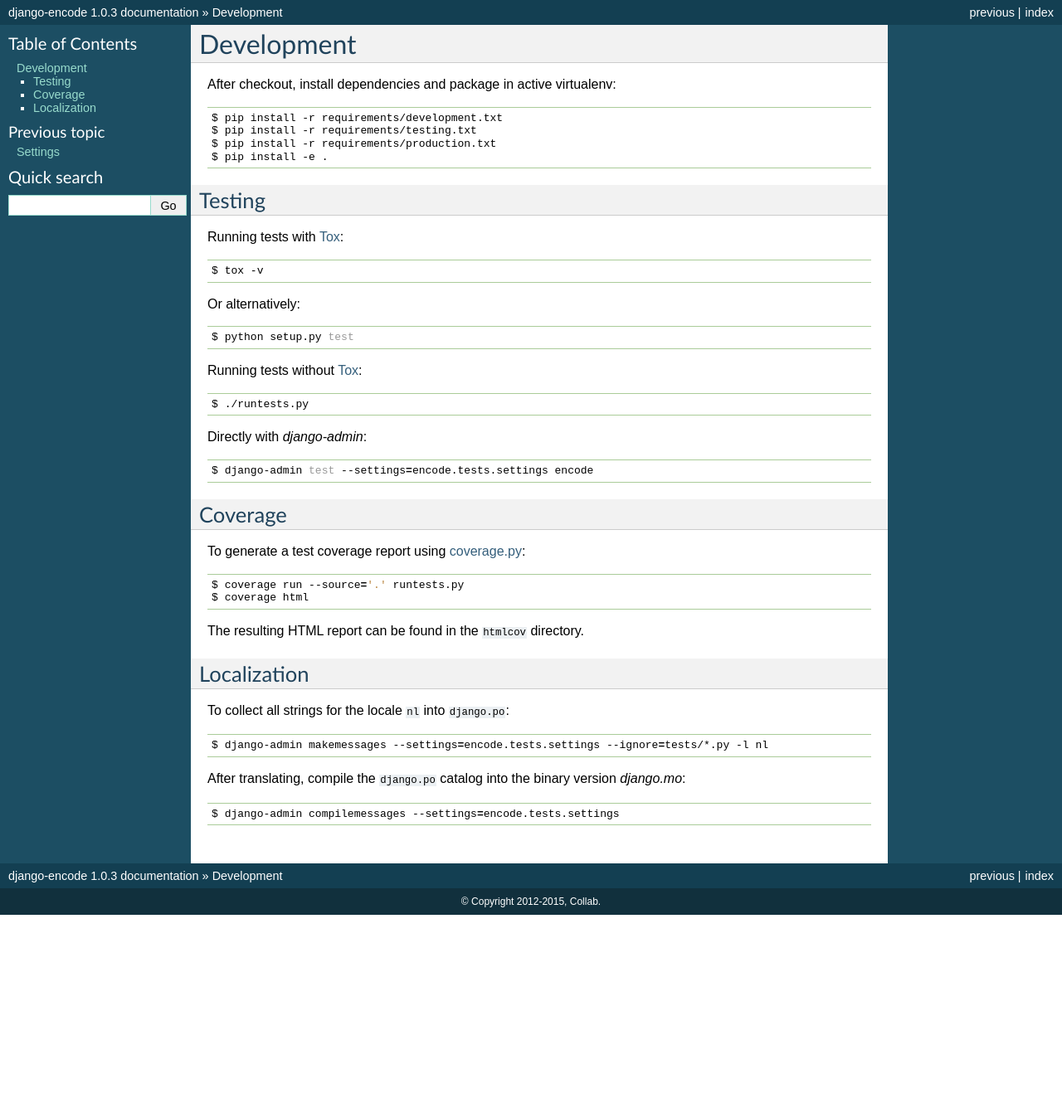
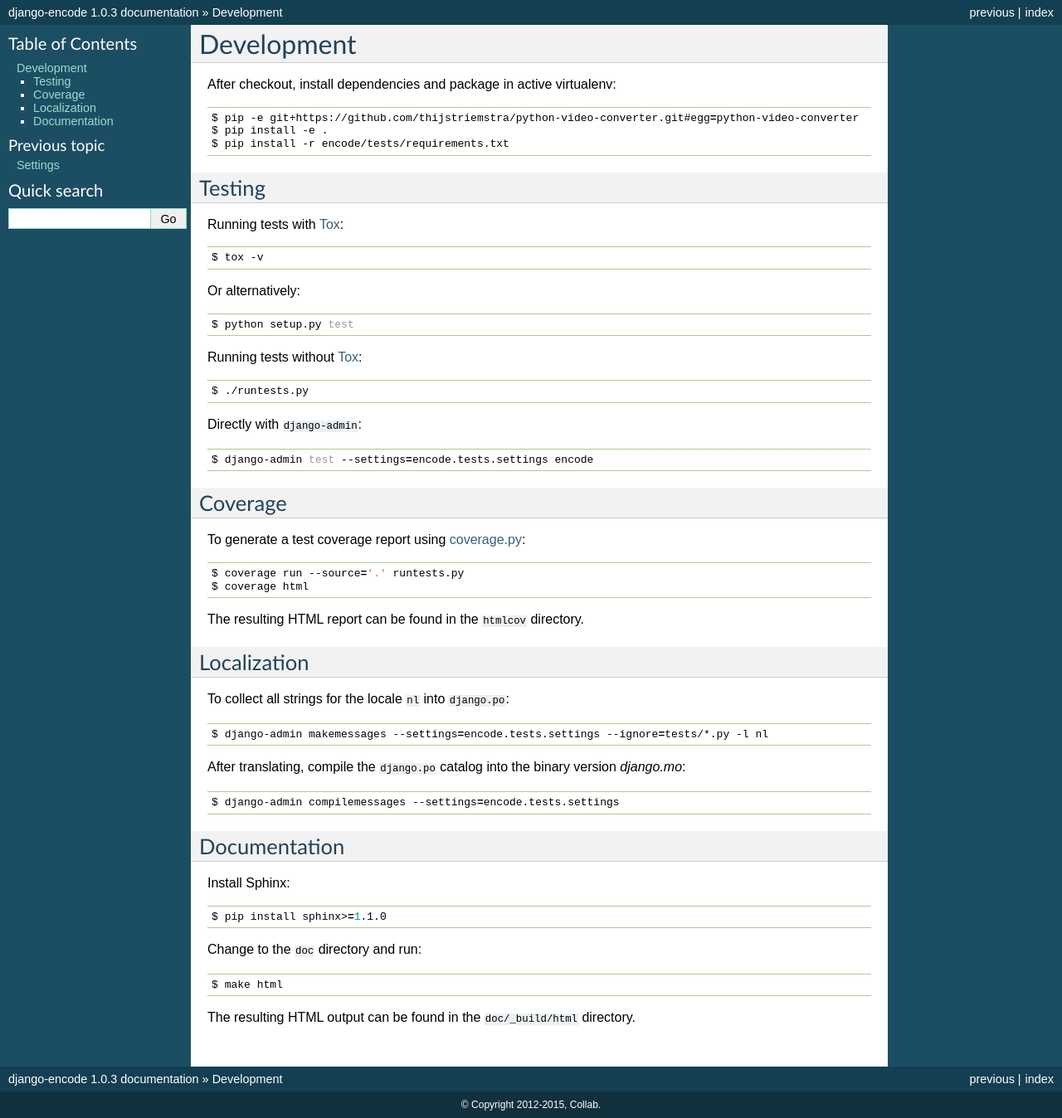
Before and after one commit to collab-project/django-encode, a Sphinx documentation site: the page built from doc/development.rst, in a window 1280 px wide. Shown: the whole page at 83% size. Built offline with Sphinx 7.4.7, drawn with Linux system fonts in a browser that asks for light colours; before the commit the page ends 1103 px from its top, so only the background shows below that.

Commit message:
move requirements to install_requires

```diff
--- a/doc/development.rst
+++ b/doc/development.rst
@@ -3,10 +3,9 @@ Development
 
 After checkout, install dependencies and package in active virtualenv::
 
-  $ pip install -r requirements/development.txt
-  $ pip install -r requirements/testing.txt
-  $ pip install -r requirements/production.txt
+  $ pip -e git+https://github.com/thijstriemstra/python-video-converter.git#egg=python-video-converter
   $ pip install -e .
+  $ pip install -r encode/tests/requirements.txt
 
 
 Testing
@@ -24,7 +23,7 @@ Running tests without Tox_::
 
   $ ./runtests.py
 
-Directly with `django-admin`::
+Directly with ``django-admin``::
 
   $ django-admin test --settings=encode.tests.settings encode
 
@@ -53,5 +52,19 @@ version `django.mo`::
   $ django-admin compilemessages --settings=encode.tests.settings
 
 
+Documentation
+-------------
+
+Install Sphinx::
+
+  $ pip install sphinx>=1.1.0
+
+Change to the ``doc`` directory and run::
+
+  $ make html
+
+The resulting HTML output can be found in the ``doc/_build/html`` directory.
+
+
 .. _Tox: http://tox.testrun.org/
 .. _coverage.py: http://nedbatchelder.com/code/coverage/
```
Also changed, not shown: README.rst (+8 -0 lines), setup.py (+6 -1 lines), .travis.yml, 6 other files.
